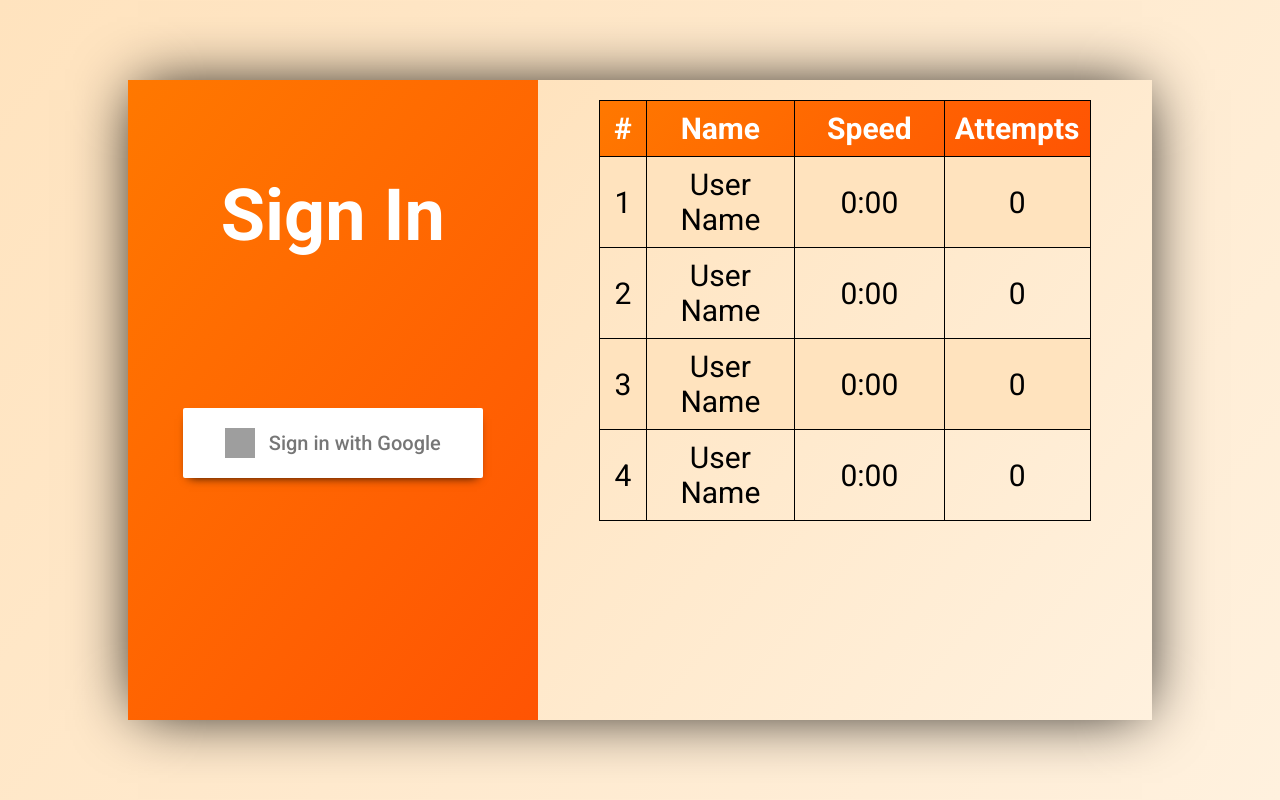
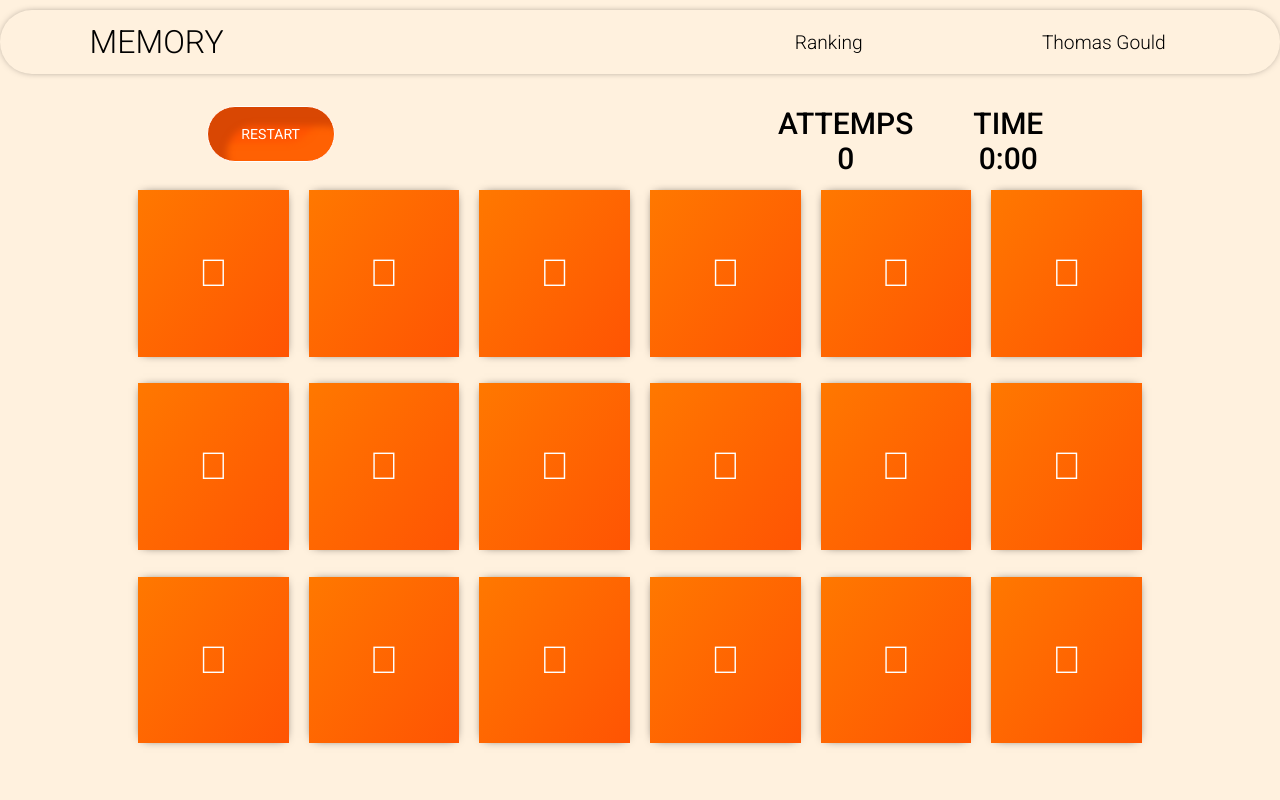
Before and after one commit to alejandrosandi22/memory, an Angular app: page /game in a window 1280 px wide. Before the commit this address led to /. Shown: the top 800 px of the page. Built offline with nearby package versions, Linux system fonts and the light colour scheme; grey boxes are pictures that could not be loaded; some icons are missing.

Commit message:
created router

```diff
--- a/src/app/app-routing.module.ts
+++ b/src/app/app-routing.module.ts
@@ -1,7 +1,16 @@
 import { NgModule } from '@angular/core';
 import { RouterModule, Routes } from '@angular/router';
+import { GameComponent } from './components/game/game.component';
+import { RankingComponent } from './components/ranking/ranking.component';
+import { SigninComponent } from './components/signin/signin.component';
 
-const routes: Routes = [];
+const routes: Routes = [
+  { path: 'game', component: GameComponent },
+  { path: '', redirectTo: 'game', pathMatch: 'full' },
+  { path: 'signin', component: SigninComponent },
+  { path: 'ranking', component: RankingComponent },
+  { path: '**', redirectTo: 'game' }
+];
 
 @NgModule({
   imports: [RouterModule.forRoot(routes)],
--- a/src/app/app.component.html
+++ b/src/app/app.component.html
@@ -1,7 +1 @@
 <router-outlet></router-outlet>
-
-<app-signin></app-signin>
-
-<app-game></app-game>
-
-<app-ranking></app-ranking>
--- a/src/app/app.module.ts
+++ b/src/app/app.module.ts
@@ -7,6 +7,7 @@ import { RankingComponent } from './components/ranking/ranking.component';
 import { SigninComponent } from './components/signin/signin.component';
 import { GameComponent } from './components/game/game.component';
 import { NavComponent } from './shared/components/nav/nav.component';
+import { TableComponent } from './components/ranking/table/table.component';
 
 @NgModule({
   declarations: [
@@ -15,6 +16,7 @@ import { NavComponent } from './shared/components/nav/nav.component';
     SigninComponent,
     GameComponent,
     NavComponent,
+    TableComponent,
   ],
   imports: [
     BrowserModule,
--- a/src/app/components/ranking/ranking.component.scss
+++ b/src/app/components/ranking/ranking.component.scss
@@ -6,7 +6,7 @@
   background: linear-gradient(309deg, #fff1de, #ffe3be);
   overflow-y: scroll;
   table{
-    margin: 20px;
+    margin: 2.5vw;
     width: 80%;
     height: fit-content;
     border-collapse: collapse;
@@ -21,18 +21,15 @@
       td, th{
         padding: 10px;
         width: calc(100% / 3);
-        font-size: 30px;
+        font-size: 1.5vw;
         text-align: center;
+        border: 1px solid linear-gradient(309deg, #fff1de, #ffe3be);
         &:nth-child(1){
             width: 10%;
         }
       }
       th{
         color: #fff;
-        border: 1px solid #000;
-      }
-      td{
-        border: 1px solid #000;
       }
     }
   }
--- /dev/null
+++ b/src/app/components/ranking/table/table.component.html
@@ -0,0 +1,34 @@
+<div class="table-container">
+    <table>
+      <tr>
+        <th>#</th>
+        <th>Name</th>
+        <th>Speed</th>
+        <th>Attempts</th>
+      </tr>
+      <tr>
+        <td>1</td>
+        <td>User Name</td>
+        <td>0:00</td>
+        <td>0</td>
+      </tr>
+      <tr>
+        <td>2</td>
+        <td>User Name</td>
+        <td>0:00</td>
+        <td>0</td>
+      </tr>
+      <tr>
+        <td>3</td>
+        <td>User Name</td>
+        <td>0:00</td>
+        <td>0</td>
+      </tr>
+      <tr>
+        <td>4</td>
+        <td>User Name</td>
+        <td>0:00</td>
+        <td>0</td>
+      </tr>
+    </table>
+</div>
--- /dev/null
+++ b/src/app/components/ranking/table/table.component.ts
@@ -0,0 +1,15 @@
+import { Component, OnInit } from '@angular/core';
+
+@Component({
+  selector: 'app-table',
+  templateUrl: './table.component.html',
+  styleUrls: ['./table.component.scss']
+})
+export class TableComponent implements OnInit {
+
+  constructor() { }
+
+  ngOnInit(): void {
+  }
+
+}
--- a/src/app/components/signin/signin.component.scss
+++ b/src/app/components/signin/signin.component.scss
@@ -28,15 +28,15 @@ $color4: #4B6587;
       height: 100%;
       background: linear-gradient(309deg, #FF5403, #FF7800);
       & > h2{
-        margin-top: -150px;
-        margin-bottom: 150px;
+        margin-top: -7.8125vw;
+        margin-bottom: 7.8125vw;
         color: #fff;
-        font-size: 4.5em;
+        font-size: 4.5vw;
       }
       .google{
         position: relative;
-        width: 300px;
-        height: 70px;
+        width: 15.625vw;
+        height: 3.646vw;
         background: #fff;
         color: #767676;
         outline: none;
@@ -45,7 +45,7 @@ $color4: #4B6587;
         align-items: center;
         justify-content: center;
         border-radius: 2px;
-        font-size: 20px;
+        font-size: 1.05vw;
         font-weight: 500;
         box-shadow: 0 5px 10px -6px #000;
         cursor: pointer;
@@ -53,16 +53,15 @@ $color4: #4B6587;
           filter: brightness(90%);
         }
         & >  img {
-          width: 30px;
-          height: 30px;
-          margin-right: 14px;
+          width: 1.563vw;
+          height: 1.563vw;
+          margin-right: 0.7292vw;
         }
       }
     }
     .ranking-wrapper{
       width: 60%;
       height: 100%;
-      background: #fff;
     }
   }
 }
```
Also changed, not shown: src/app/components/ranking/table/table.component.scss (added), 1 other file (tests, documents, lock files or other folders).
